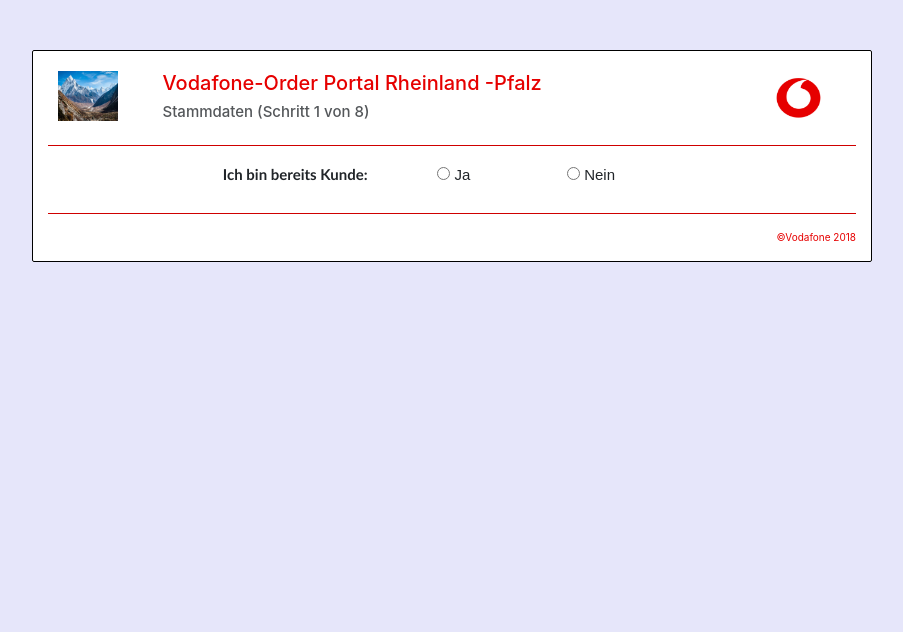
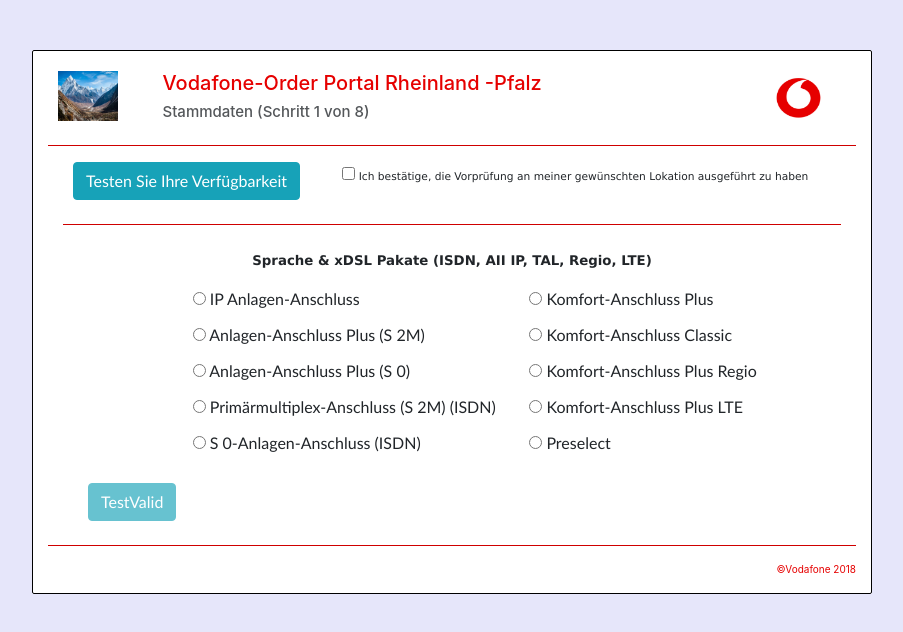
Before and after one commit to namjoshik/AngularProjLabs, an Angular app in the folder BTK/: page /#/form-step1 in a window 1280 px wide. Before the commit this address led to /#/. Shown: the top 632 px of the page, without its empty margins (188-1091 px from the left). Built offline with nearby package versions, Linux system fonts and the light colour scheme.

Commit message:
Form1 Started

```diff
--- a/BTK/src/app/app.module.ts
+++ b/BTK/src/app/app.module.ts
@@ -2,6 +2,10 @@ import { BrowserModule } from '@angular/platform-browser';
 import { NgModule } from '@angular/core';
 import { BsDatepickerModule } from 'ngx-bootstrap/datepicker';
 import { RouterModule, Routes } from '@angular/router';
+import { FormsModule } from '@angular/forms';
+
+
+
 import { AppComponent } from './app.component';
 import { LoginPageComponent } from './login-page/login-page.component';
 import { CustExistComponent } from './login-page/cust-exist/cust-exist.component';
@@ -11,12 +15,15 @@ import { SelfEmployedComponent } from './login-page/cust-no-exist/new-cust/self-
 import { RegisteredCompanyComponent } from './login-page/cust-no-exist/new-cust/registered-company/registered-company.component';
 import { CommercialEnquiryComponent } from './login-page/cust-no-exist/new-cust/commercial-enquiry/commercial-enquiry.component';
 import { BillContactComponent } from './login-page/cust-no-exist/new-cust/bill-contact/bill-contact.component';
+import { FormStep1Component } from './form-step1/form-step1.component';
 
 
 
 const appRoutes: Routes = [
   { path: '', component: LoginPageComponent },
+  { path: 'home', component: LoginPageComponent },
   { path: 'login-page/cust-no-exist/new-cust', component: NewCustComponent},
+  { path: 'form-step1', component: FormStep1Component },
   { path: '**', component: LoginPageComponent }
 ];
 
@@ -30,12 +37,14 @@ const appRoutes: Routes = [
     SelfEmployedComponent,
     RegisteredCompanyComponent,
     CommercialEnquiryComponent,
-    BillContactComponent
+    BillContactComponent,
+    FormStep1Component,
   ],
   imports: [
     BrowserModule,
     RouterModule.forRoot(appRoutes, {useHash: true}),
-    BsDatepickerModule.forRoot()
+    BsDatepickerModule.forRoot(),
+    FormsModule
   ],
   providers: [],
   bootstrap: [AppComponent]
--- /dev/null
+++ b/BTK/src/app/form-step1/form-step1.component.css
@@ -0,0 +1,18 @@
+.msg{
+  font-size: 8pt;
+  font-family: 'Lucida Sans', 'Lucida Sans Regular', 'Lucida Grande', 'Lucida Sans Unicode', Geneva, Verdana, sans-serif;
+}
+
+.selectHeader{
+  font-size: 10pt;
+  font-weight: bolder;
+  font-family: 'Lucida Sans', 'Lucida Sans Regular', 'Lucida Grande', 'Lucida Sans Unicode', Geneva, Verdana, sans-serif;
+  text-align: center;
+  margin-top: 10px;
+}
+
+label{
+  font-family: 'Gill Sans', 'Gill Sans MT', Calibri, 'Trebuchet MS', sans-serif;
+  font-size: 8;
+  padding-left: 10px;
+}
--- /dev/null
+++ b/BTK/src/app/form-step1/form-step1.component.html
@@ -0,0 +1,72 @@
+<div class="container-fluid">
+  <div class="row">
+
+      <div class="col-xl-4">
+        <label>
+          <button type="button" class="btn btn-info">Testen Sie Ihre Verfügbarkeit</button>
+        </label>
+      </div>
+      <div class="col-xl-8">
+        <label class="msg">
+          <input type="checkbox"  id="my-check"  (change)="onChange($event)" [checked]="checkModel" required/>
+          Ich bestätige, die Vorprüfung an meiner gewünschten Lokation ausgeführt zu haben
+        </label>
+      </div>
+  </div>
+
+<hr>
+</div>
+<div class="row">
+    <div class="col-xl-12">
+      <p class="selectHeader"> Sprache & xDSL Pakate (ISDN, AII IP, TAL, Regio, LTE) </p>
+    </div>
+  </div>
+
+<div class="container-fluid">
+    <div class="row">
+      <div class="col-xl-2"></div>
+        <div class="col-xl-5">
+            <div class="row">
+                <label><input type="radio" name="prodopt" id="prodopt1" value="IP Anlagen-Anschluss" class="checkbutton"/>   IP Anlagen-Anschluss</label>
+            </div>
+            <div class="row">
+                <label><input type="radio" name="prodopt" id="prodopt2" value="Anlagen-Anschluss Plus (S 2M)" class="checkbutton"/>   Anlagen-Anschluss Plus (S 2M)</label>
+            </div>
+            <div class="row">
+                <label><input type="radio" name="prodopt" id="prodopt3" value="Anlagen-Anschluss Plus (S 0)" class="checkbutton"/>   Anlagen-Anschluss Plus (S 0)</label>
+            </div>
+            <div class="row">
+                <label><input type="radio" name="prodopt" id="prodopt4" value="Primärmultiplex-Anschluss (S 2M) (ISDN)" class="checkbutton"/>   Primärmultiplex-Anschluss (S 2M) (ISDN)</label>
+            </div>
+            <div class="row">
+                <label><input type="radio" name="prodopt" id="prodopt5" value="S 0-Anlagen-Anschluss (ISDN)" class="checkbutton"/>   S 0-Anlagen-Anschluss (ISDN)</label>
+            </div>
+        </div>
+
+        <div class="col-xl-5 form-group">
+            <div class="row">
+                <label><input type="radio" name="prodopt" id="prodopt6" value="Komfort-Anschluss Plus" class="checkbutton"/>   Komfort-Anschluss Plus</label>
+            </div>
+            <div class="row">
+                <label><input type="radio" name="prodopt" id="prodopt7" value="Komfort-Anschluss Classic" class="checkbutton"/>   Komfort-Anschluss Classic</label>
+            </div>
+            <div class="row">
+                <label><input type="radio" name="prodopt" id="prodopt8" value="Komfort-Anschluss Plus Regio" class="checkbutton"/>   Komfort-Anschluss Plus Regio</label>
+            </div>
+            <div class="row">
+                <label><input type="radio" name="prodopt" id="prodopt9" value="Komfort-Anschluss Plus LTE" class="checkbutton"/>   Komfort-Anschluss Plus LTE</label>
+            </div>
+            <div class="row">
+                <label><input type="radio" name="prodopt" id="prodopt10" value="Preselect" class="checkbutton"/>   Preselect</label>
+            </div>
+        </div>
+
+  </div>
+
+  <div class="col-xl-4">
+      <label>
+        <button type="button" class="btn btn-info" (click)="onCheckValid()" [disabled]="!checkModel" >TestValid</button>
+      </label>
+    </div>
+
+</div>
--- /dev/null
+++ b/BTK/src/app/form-step1/form-step1.component.ts
@@ -0,0 +1,26 @@
+import { Component, OnInit } from '@angular/core';
+
+@Component({
+  selector: 'app-form-step1',
+  templateUrl: './form-step1.component.html',
+  styleUrls: ['./form-step1.component.css']
+})
+export class FormStep1Component implements OnInit {
+
+  checkModel: false;
+
+  constructor() { }
+
+  ngOnInit() {
+  }
+
+  onChange($event) {
+    this.checkModel = $event.target.checked;
+  }
+
+  onCheckValid () {
+      if ( this.checkModel ) {
+        return true;
+      }
+    }
+}
--- a/BTK/src/app/login-page/cust-exist/cust-exist.component.html
+++ b/BTK/src/app/login-page/cust-exist/cust-exist.component.html
@@ -1,4 +1,5 @@
 <!--Customer Name-->
+<form name="inputForm" novalidate>
 <div class="container-fluid">
   <div class="row CustDetail">
       <label class="col-md-4 CustDetail">Kundenname</label>
@@ -7,7 +8,8 @@
           style="margin-left: 40px"
           placeholder="Full Name"
           class="input-small"
-          required>
+          required
+         [(ngModel)]="custname">
   </div>
 
 
@@ -37,8 +39,7 @@
 </div>
 <p>Bitte beachten Sie, dass pro Anschluss ein eigener Auftrag einzureichen ist</p>
     <div class="container-fluid">
+        <label class="col-md-12"><button type="submit" class="btn btn-success float-right" (click)="onNextPage()" >weiter zu Schritt 2</button></label>
+      </div>
 
-        <label class="col-md-4"><button type="button" class="btn btn-danger" disabled>Previous Page</button></label>
-        <label class="col-md-4"><button type="button" class="btn btn-secondary" disabled>Save Data</button></label>
-        <label class="col-md-4"><button type="button" class="btn btn-success">Next Step</button></label>
-      </div>
+</form>
--- a/BTK/src/app/login-page/cust-exist/cust-exist.component.ts
+++ b/BTK/src/app/login-page/cust-exist/cust-exist.component.ts
@@ -1,4 +1,5 @@
 import { Component, OnInit } from '@angular/core';
+import { Router } from '@angular/router';
 
 @Component({
   selector: 'app-cust-exist',
@@ -7,9 +8,16 @@ import { Component, OnInit } from '@angular/core';
 })
 export class CustExistComponent implements OnInit {
 
-  constructor() { }
+  custname: string;
+
+  constructor(private route: Router) { }
 
   ngOnInit() {
   }
 
+  onNextPage () {
+
+    this.route.navigate(['/form-step1']);
+  }
+
 }
--- a/BTK/src/app/login-page/cust-no-exist/new-cust/new-cust.component.html
+++ b/BTK/src/app/login-page/cust-no-exist/new-cust/new-cust.component.html
@@ -32,9 +32,10 @@
 <div class="row">
     <div class="col-xl-12">
       <div class="row">
-        <div class="col-xl-9">
-            <label></label>
-        </div>
+        <div class="col-xl-3">
+          <button type="button" class="btn btn-danger" (click)="onReturnHome()" > Geh zurück </button>
+      </div>
+      <div class="col-xl-6"><label></label></div>
         <div class="col-xl-3">
             <button type="submit" class="btn btn-success"> Abschließen & Versenden </button>
         </div>
--- a/BTK/src/app/login-page/cust-no-exist/new-cust/new-cust.component.ts
+++ b/BTK/src/app/login-page/cust-no-exist/new-cust/new-cust.component.ts
@@ -1,4 +1,5 @@
 import { Component, OnInit } from '@angular/core';
+import { Router } from '@angular/router';
 
 @Component({
   selector: 'app-new-cust',
@@ -10,7 +11,7 @@ export class NewCustComponent implements OnInit {
   private selectedLink: string;
   setButtonOn = false;
 
-  constructor() { }
+  constructor(private route: Router) { }
 
   ngOnInit() {
   }
@@ -26,5 +27,9 @@ export class NewCustComponent implements OnInit {
     return (this.selectedLink === name);
   }
 
+  onReturnHome () {
+    this.route.navigate(['/home']);
+
+  }
 
 }
```
Also changed, not shown: 1 other file (tests, documents, lock files or other folders).
